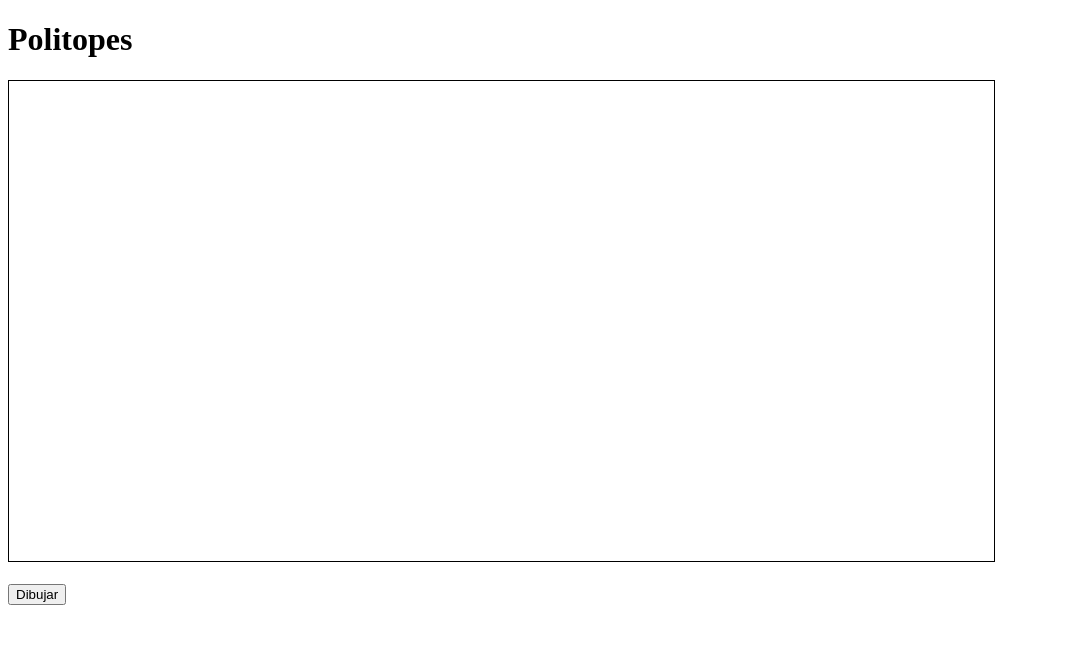
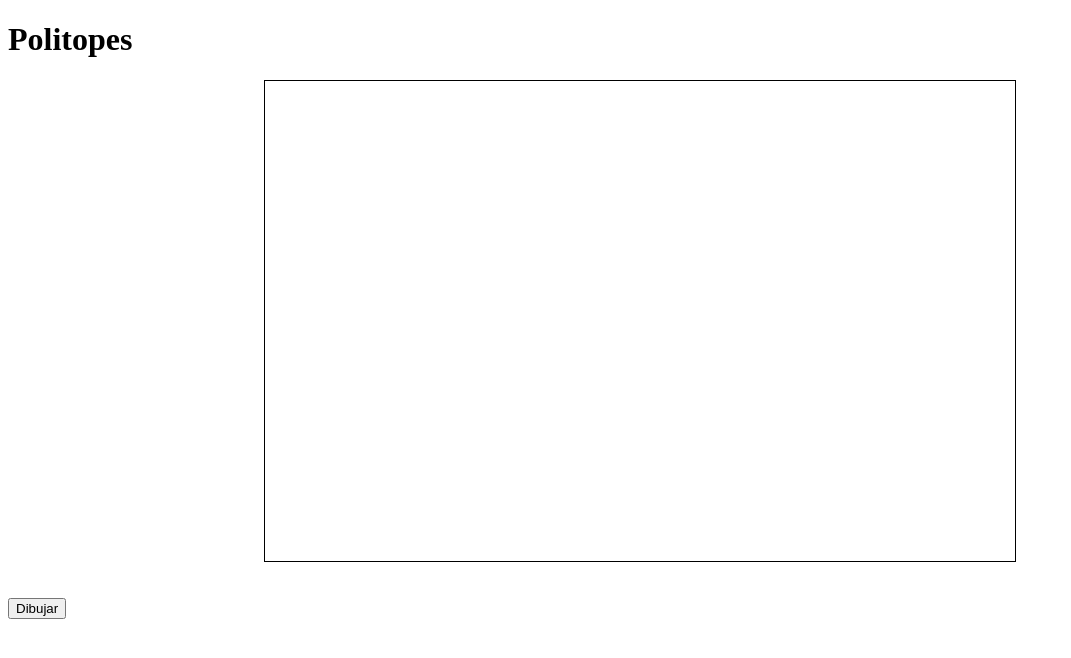
Before and after one commit to DAcajabon/Politopos, an Angular app: page / in a window 1280 px wide. Shown: the top 658 px of the page, without its empty margins (0-1071 px from the left). Built offline with nearby package versions, Linux system fonts and the light colour scheme.

Commit message:
Dibujar el circulo de inicio

```diff
--- a/src/app/app.component.css
+++ b/src/app/app.component.css
@@ -1,3 +1,8 @@
 canvas {
     border: 1px solid #000;
+    margin-left: auto;
+    margin-right: auto;
+    padding-left: 0;
+    padding-right: 0;
+    display: block;
 }
--- a/src/app/app.component.ts
+++ b/src/app/app.component.ts
@@ -20,11 +20,11 @@ export class AppComponent implements AfterViewInit{
 
   ngAfterViewInit(): void {
     const canvasEl: HTMLCanvasElement = this.canvas.nativeElement;
-    canvasEl.setAttribute('width', '985px');
+    canvasEl.setAttribute('width', '750px');
     canvasEl.setAttribute('height', '480px');
     this.cx = canvasEl.getContext('2d');
     this.cx.lineWidth = 3;
-    this.cx.lineCap = 'butt';
+    this.cx.lineCap = 'round';
     this.cx.strokeStyle = '#000';
     this.centroX = canvasEl.width / 2;
     this.centroY = canvasEl.height / 2;
@@ -38,6 +38,4 @@ export class AppComponent implements AfterViewInit{
     this.cx.stroke();
   }
 
-
-
 }
```
